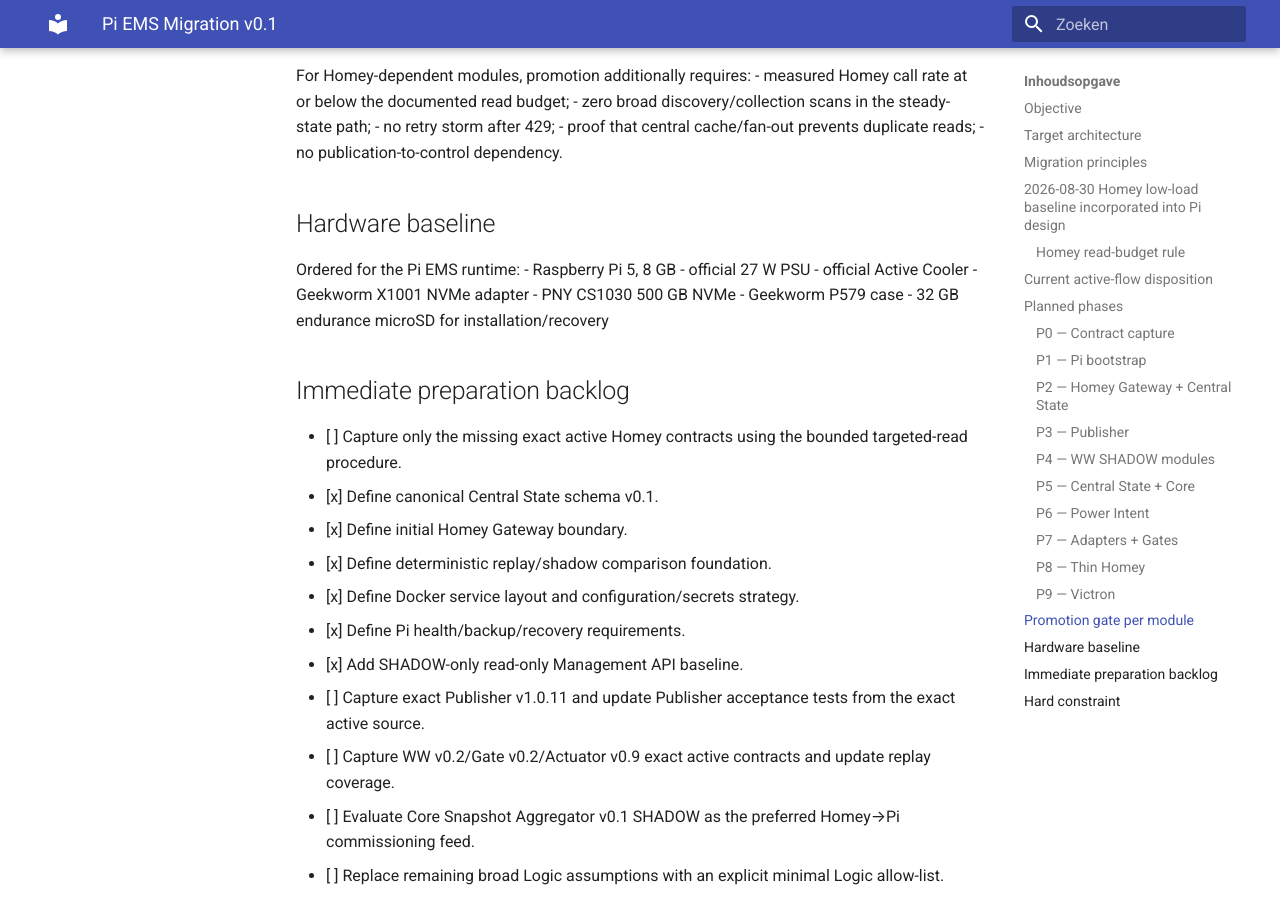
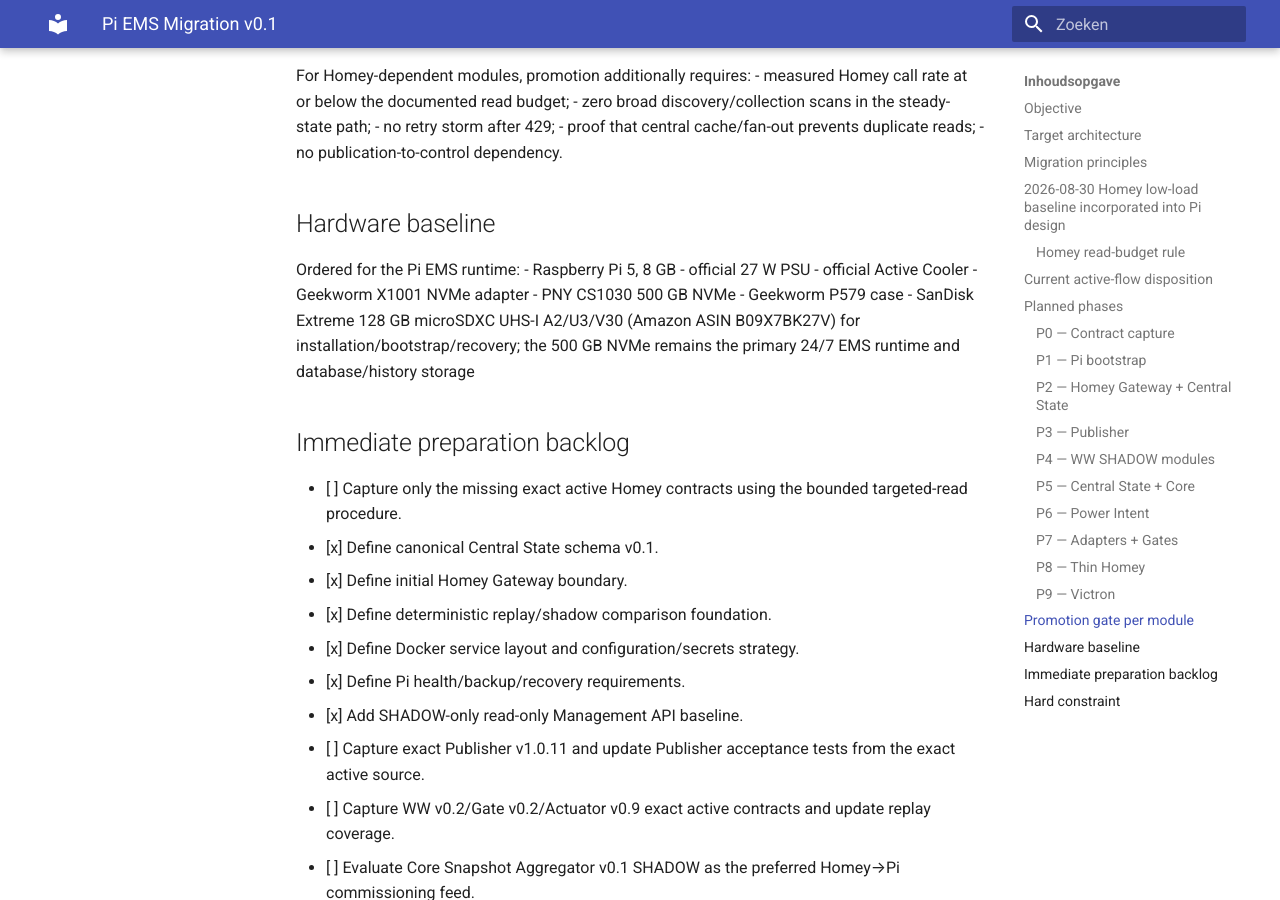
Before and after one commit to OnsKasteeltje/homey-energy-manual, an MkDocs documentation site: the page built from docs/software-architecture/pi/pi-ems-migration-v0.1.md, in a window 1280 px wide and 900 px high, scrolled down 5473 px. Built offline with MkDocs 1.6.1 and Material for MkDocs 9.7.7, drawn with Linux system fonts in a browser that asks for light colours.

Commit message:
docs(pi): record purchased 128GB recovery microSD

```diff
--- a/docs/software-architecture/pi/pi-ems-migration-v0.1.md
+++ b/docs/software-architecture/pi/pi-ems-migration-v0.1.md
@@ -156,7 +156,7 @@ Ordered for the Pi EMS runtime:
 - Geekworm X1001 NVMe adapter
 - PNY CS1030 500 GB NVMe
 - Geekworm P579 case
-- 32 GB endurance microSD for installation/recovery
+- SanDisk Extreme 128 GB microSDXC UHS-I A2/U3/V30 (Amazon ASIN B09X7BK27V) for installation/bootstrap/recovery; the 500 GB NVMe remains the primary 24/7 EMS runtime and database/history storage
 
 ## Immediate preparation backlog
 
```
